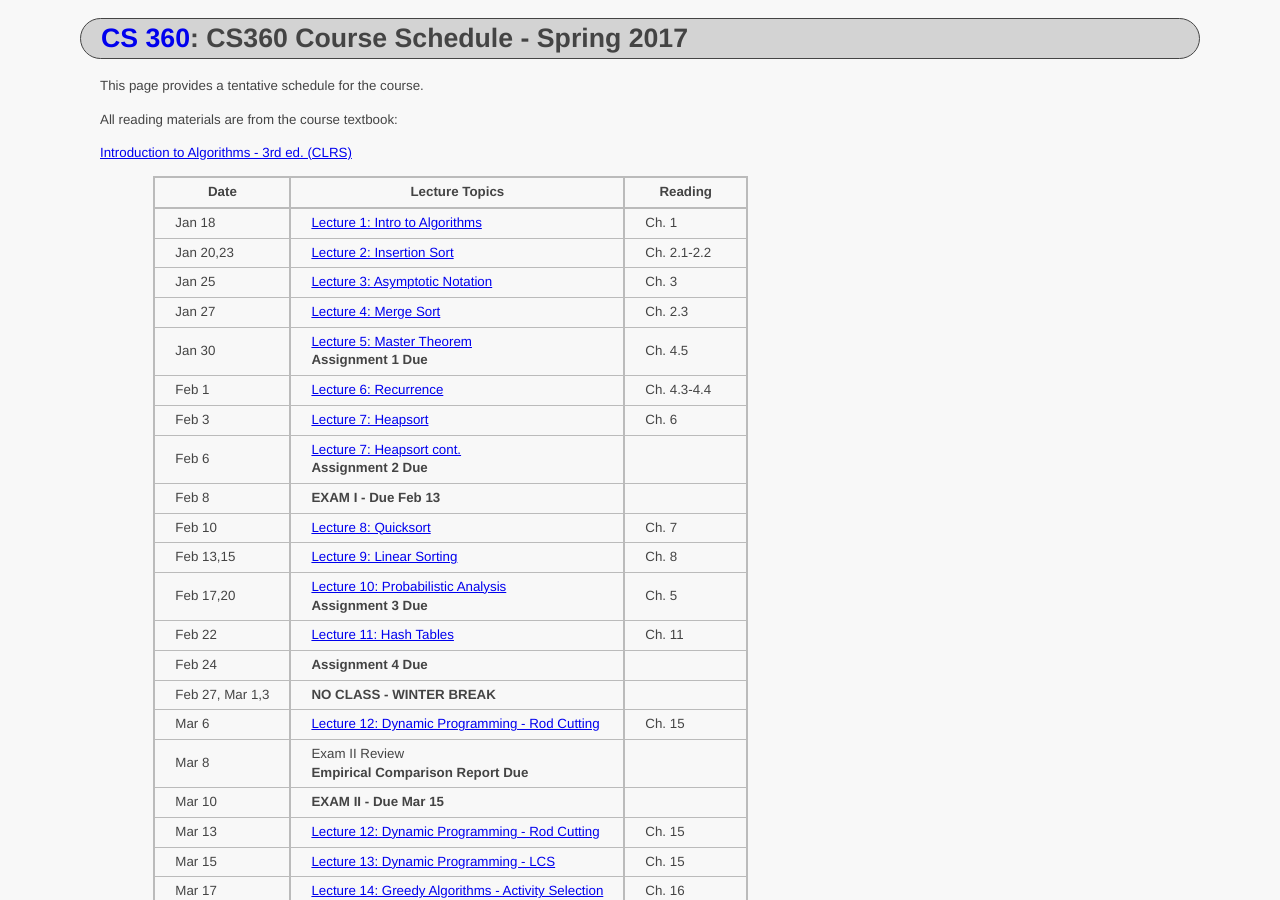
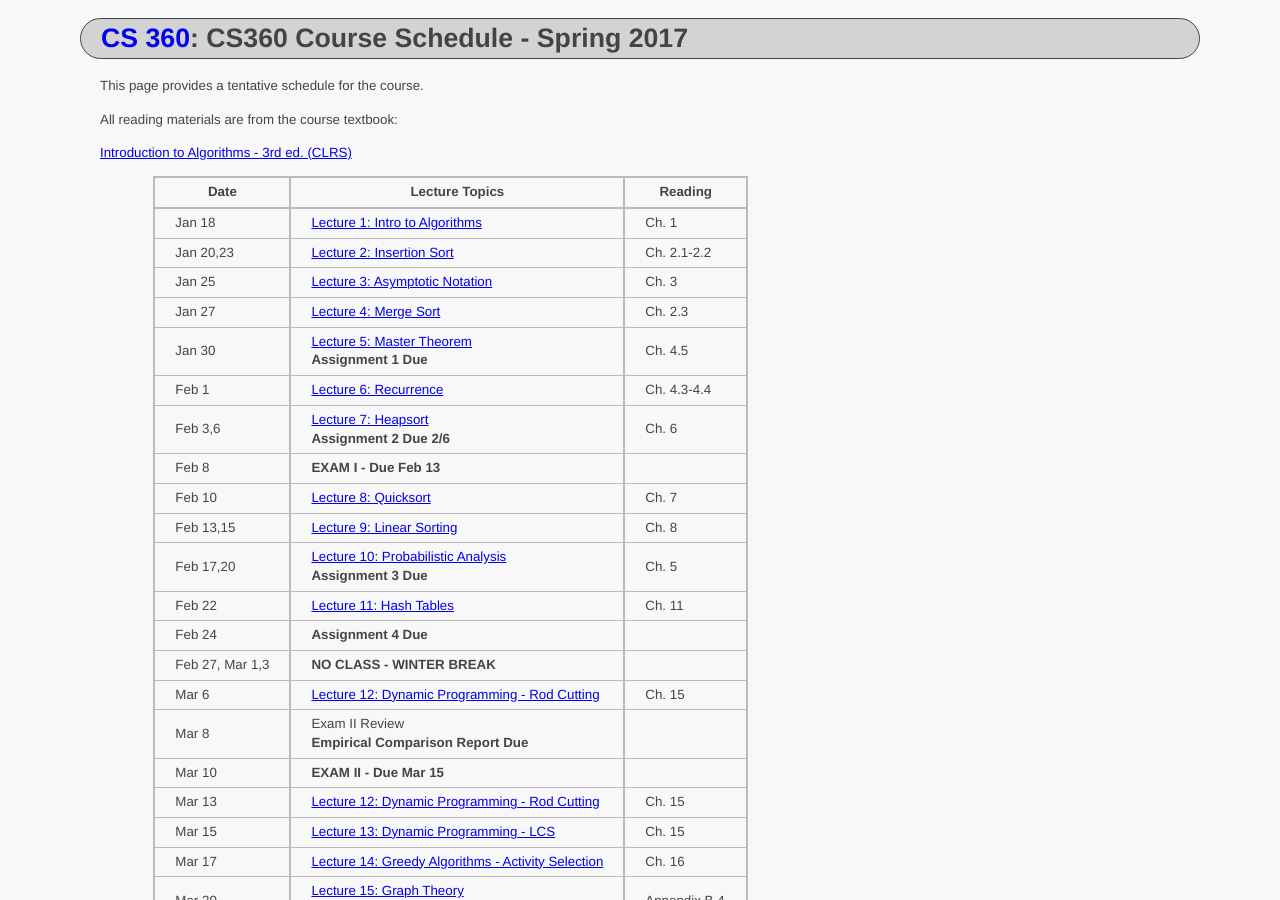
Before and after one commit to ycpcs/cs360-spring2017, a Jekyll site: the page built from schedule/index.md, in a window 1280 px wide and 900 px high. Built offline with Jekyll 4.4.1, drawn with Linux system fonts in a browser that asks for light colours.

Commit message:
update index

```diff
--- a/schedule/index.md
+++ b/schedule/index.md
@@ -17,8 +17,7 @@ All reading materials are from the course textbook:
 > Jan 27    | [Lecture 4: Merge Sort](../lectures/lecture04.html) | Ch. 2.3 |
 > Jan 30    | [Lecture 5: Master Theorem](../lectures/lecture05.html) <br /> **Assignment 1 Due** | Ch. 4.5 |
 > Feb 1     | [Lecture 6: Recurrence](../lectures/lecture06.html) | Ch. 4.3-4.4 |
-> Feb 3     | [Lecture 7: Heapsort](../lectures/lecture07.html) | Ch. 6 |
-> Feb 6     | [Lecture 7: Heapsort cont.](../lectures/lecture07.html)  <br /> **Assignment 2 Due** |   |
+> Feb 3,6   | [Lecture 7: Heapsort](../lectures/lecture07.html)  <br /> **Assignment 2 Due 2/6** | Ch. 6 |
 > Feb 8     | **EXAM I - Due Feb 13**               |             |
 > Feb 10    | [Lecture 8: Quicksort](../lectures/lecture08.html) | Ch. 7 |
 > Feb 13,15 | [Lecture 9: Linear Sorting](../lectures/lecture09.html)  | Ch. 8 |
```
